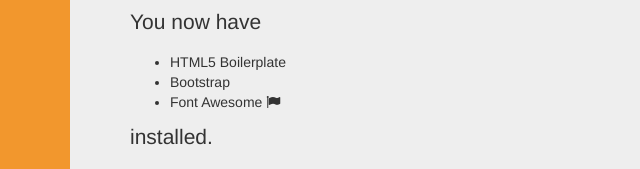
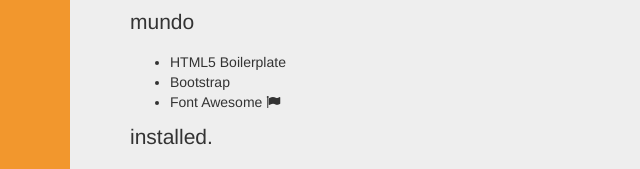
Before and after one commit to algibu/borrame, a website: page app/index.html in a window 1280 px wide. Shown: the part 190-359 px from the top of the page, 0-640 px from the left. Drawn offline with nearby package versions, Linux system fonts and the light colour scheme.

Commit message:
segunda web volvemos a cambiar cosas hemos puesto mundo

```diff
--- a/app/index.html
+++ b/app/index.html
@@ -19,7 +19,7 @@
     <div class="container">
       <div class="jumbotron">
         <h1>Hola</h1>
-        <p>You now have</p>
+        <p>mundo</p>
         <ul>
           <li>HTML5 Boilerplate</li>
           <li>Bootstrap</li>
```
